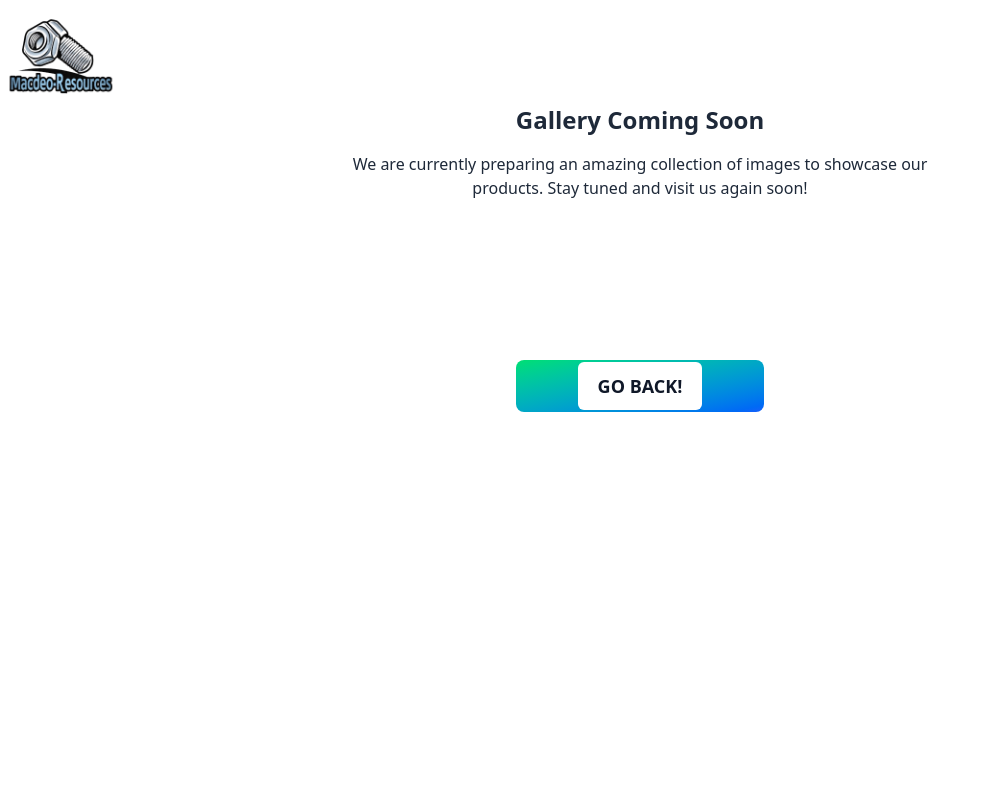
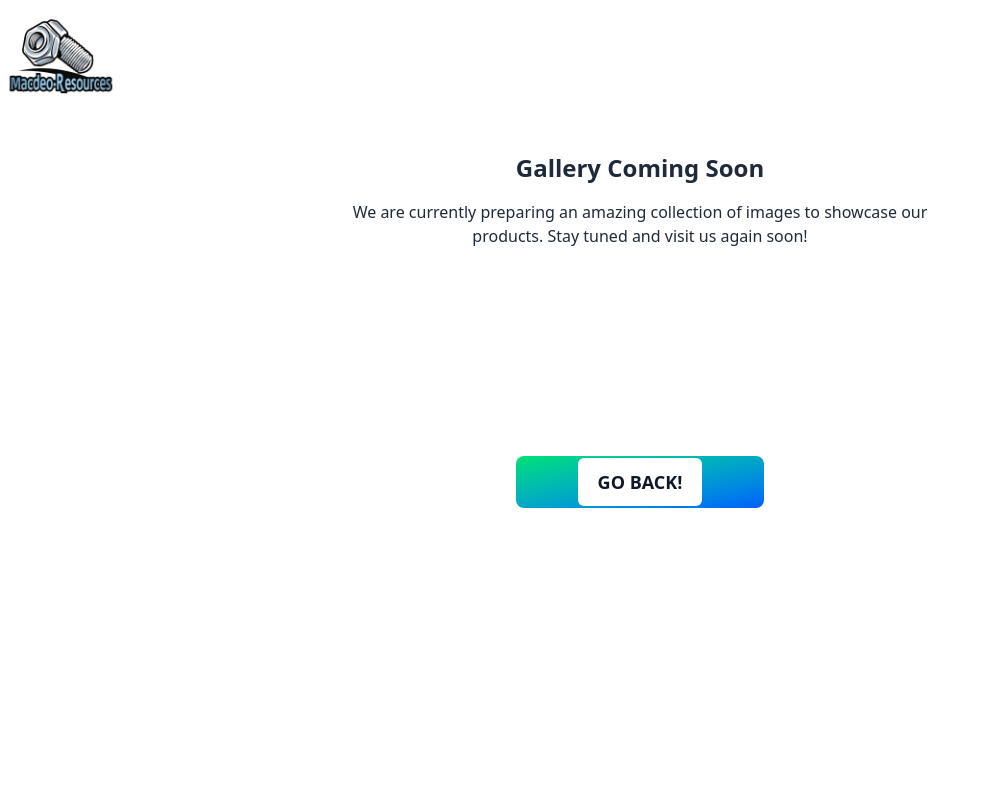
Before and after one commit to Emmanuel9037894958/macdeo, a Next.js app: page /gallery in a window 1280 px wide. Shown: the top 800 px of the page, without its empty margins (0-981 px from the left). Built offline with nearby package versions, Linux system fonts and the light colour scheme.

Commit message:
space added

```diff
--- a/src/app/gallery/page.js
+++ b/src/app/gallery/page.js
@@ -24,7 +24,7 @@ function Gallery() {
       }`}
     >
       {/* Placeholder for future gallery grid */}
-      <div className="text-center py-20">
+      <div className="text-center py-32">
         <h2 className="text-2xl font-semibold">Gallery Coming Soon</h2>
         <p className="mt-4 max-w-xl mx-auto">
           We are currently preparing an amazing collection of images to showcase our products.
```
